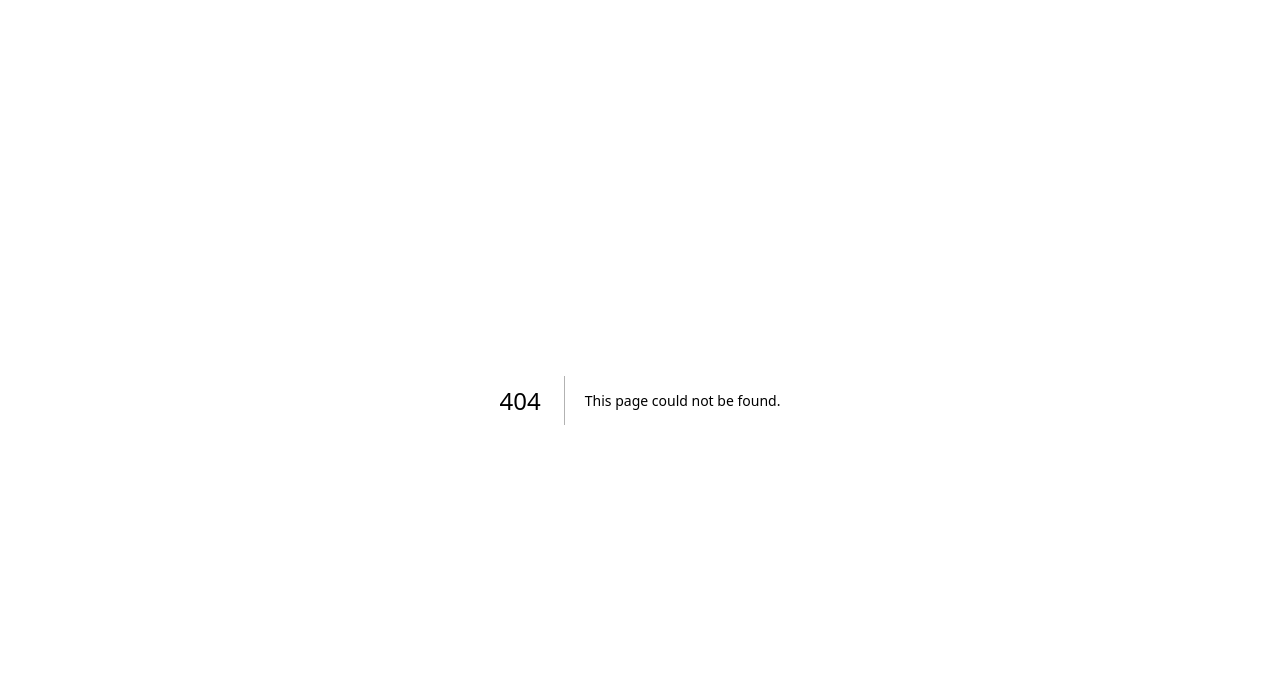
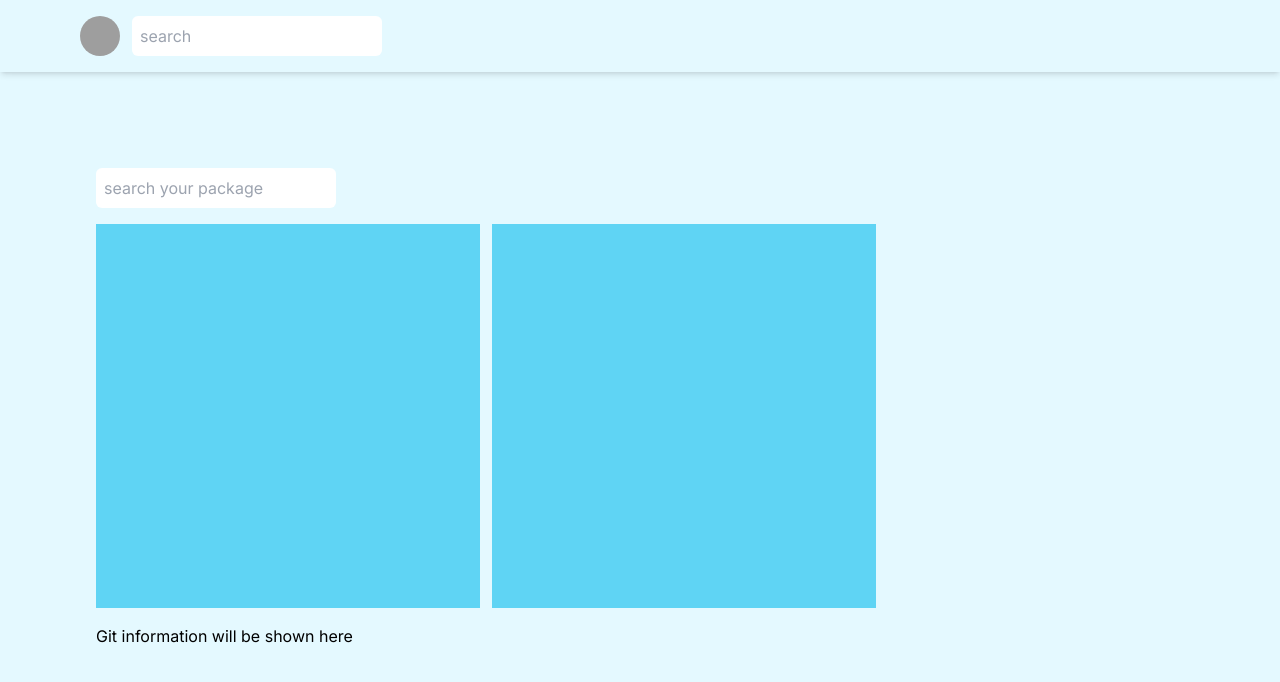
Before and after one commit to thoughtlessmind/npm-assistant, a Next.js app: page /search in a window 1280 px wide. Before the commit this address had no page. Shown: the top 682 px of the page. Built offline with nearby package versions, Linux system fonts and the light colour scheme; grey boxes are pictures that could not be loaded.

Commit message:
Added basic layout for search route

```diff
--- a/src/app/layout.tsx
+++ b/src/app/layout.tsx
@@ -1,21 +1,25 @@
-import './globals.css'
-import { Inter } from 'next/font/google'
+import "./globals.css";
+import { Inter } from "next/font/google";
+import Nav from "../components/nav/Nav";
 
-const inter = Inter({ subsets: ['latin'] })
+const inter = Inter({ subsets: ["latin"] });
 
 export const metadata = {
-  title: 'Create Next App',
-  description: 'Generated by create next app',
-}
+  title: "Create Next App",
+  description: "Generated by create next app",
+};
 
 export default function RootLayout({
   children,
 }: {
-  children: React.ReactNode
+  children: React.ReactNode;
 }) {
   return (
     <html lang="en">
-      <body className={inter.className}>{children}</body>
+      <body className={inter.className}>
+        <Nav />
+        {children}
+      </body>
     </html>
-  )
+  );
 }
--- /dev/null
+++ b/src/app/search/page.tsx
@@ -0,0 +1,20 @@
+const Search = ()=>{
+    return <div className="flex min-h-screen flex-col  p-24 bg-primary-3">
+        <div id="multiple-package-search-container">
+            <input placeholder="search your package" className="p-2 rounded-md w-60" />
+        </div>
+        <div id="meta-data-container" className="flex flex-row gap-3 mt-4">
+            <div className="w-96 h-96 bg-primary-10">
+
+            </div>
+            <div className="w-96 h-96 bg-primary-10">
+
+            </div>
+        </div>
+        <div id="info-data-container" className="flex mt-4">
+            <h1>Git information will be shown here</h1>
+        </div>
+    </div>
+}
+
+export default Search;
--- /dev/null
+++ b/src/components/nav/Nav.tsx
@@ -0,0 +1,12 @@
+const Nav = () => {
+  return <nav className="component-wrapper sticky top-0 bg-primary-3 shadow-md">
+  <div className="flex justify-between py-4 px-20">
+    <div className="flex justify-around gap-3 items-center">
+      <div className="rounded-full bg-[url('https://picsum.photos/200/300')] h-10 w-10"></div>
+      <input placeholder="search" className="p-2 rounded-md"/>
+    </div>
+  </div>
+</nav>;
+};
+
+export default Nav;
```
